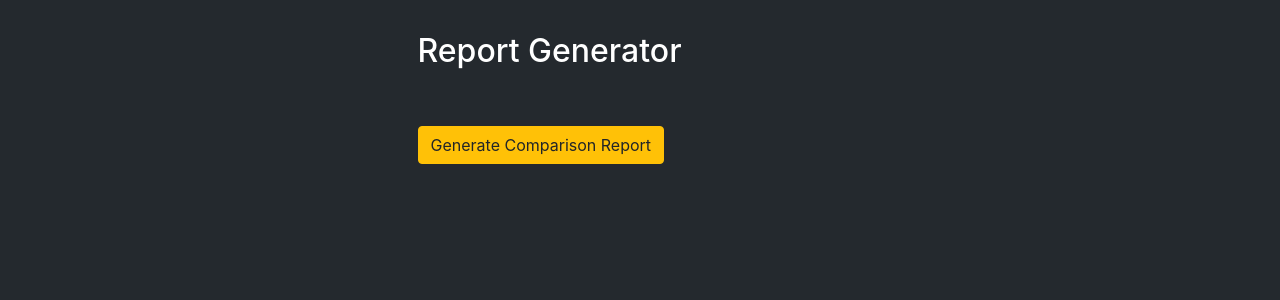
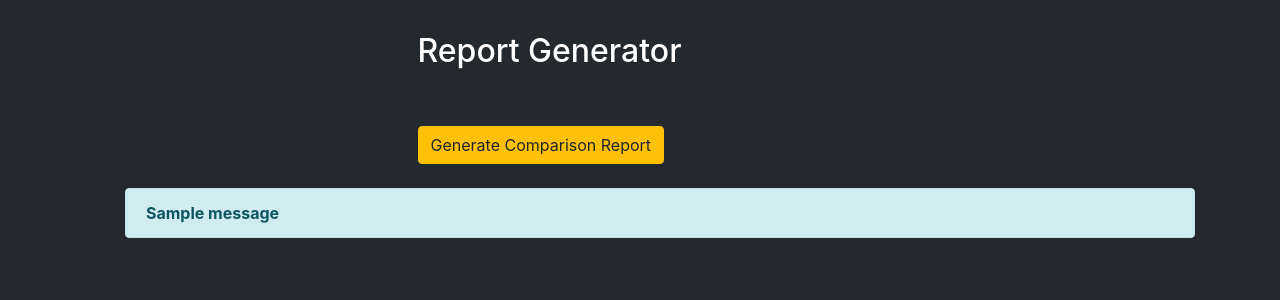
Before and after one commit to lazith17/todo, a Django app: page /reportgenerator/ in a window 1280 px wide. Shown: the part 56-356 px from the top of the page. Run offline with Django 3.2, Linux system fonts and the light colour scheme; a user stored in the database is signed in; one stand-in notice (Sample message) is shown; some libraries are stand-ins or nearby versions.

Commit message:
report generator

```diff
--- a/todo/templates/todo/reportgenerator.html
+++ b/todo/templates/todo/reportgenerator.html
@@ -20,5 +20,15 @@
             </form>
         </div>
     </div>
+    <br>
+    {% if messages %}
+        <ul class="messages">
+            {% for message in messages %}
+                <div class="alert alert-info" role="alert">
+                    <strong>{{ message }}</strong>
+                </div>
+            {% endfor %}
+        </ul>
+    {% endif %}
 
 {% endblock %}
--- a/todo/views.py
+++ b/todo/views.py
@@ -10,6 +10,7 @@ from django.contrib.auth.decorators import login_required
 from tkinter import messagebox
 from tkinter import *
 import pandas as pd
+from django.contrib import messages
 
 def home(request):
     return render(request, 'todo/home.html')
@@ -189,7 +190,7 @@ def reportgenerator(request):
             df = df.append(pd.DataFrame({'NOTE': []}), sort=False)
             df.iloc[:, 6:16] = df.iloc[:, 6:16].round(2)
 
-            writer = pd.ExcelWriter('Comparision Report' + '.xlsx', engine='xlsxwriter')
+            writer = pd.ExcelWriter('Comparison Report' + '.xlsx', engine='xlsxwriter')
             df.to_excel(writer, 'TOBACCO', startrow=1, startcol=0, index=False)
             workbook = writer.book
             worksheet = writer.sheets['TOBACCO']
@@ -229,6 +230,7 @@ def reportgenerator(request):
             worksheet.set_column('N:N', 12, money_fmt)
             worksheet.set_column('O:O', 5.2, money_fmt)
             writer.save()
+            messages.add_message(request, messages.INFO, 'Comparison Report Generated Successfully!')
             # messagebox.showinfo('Info', 'Comparision Report Generated Successfully!')
             # worksheet.set_column('O:AA', 9,money_fmt)
             # df['NOTE']=df0[]
```
Also changed, not shown: 5 other files.
